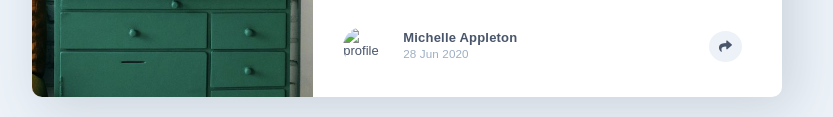
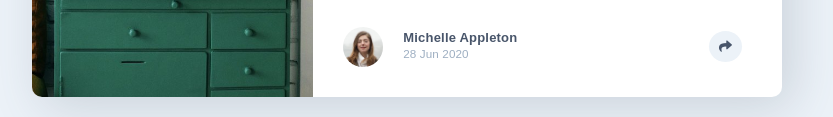
Before and after one commit to doyo91/article-preview-component, a plain HTML site: page index.html in a window 1280 px wide. Shown: the part 448-565 px from the top of the page, without its empty margins (233-1066 px from the left). Drawn offline with Linux system fonts and the light colour scheme; the site is published under a folder, as on GitHub Pages, so addresses that start at the root find nothing.

Commit message:
Update index.html

```diff
--- a/index.html
+++ b/index.html
@@ -38,7 +38,7 @@
         <div class="card__footer">
           <img
             class="card__footerAvatar"
-            src="/images/avatar-michelle.jpg"
+            src="images/avatar-michelle.jpg"
             alt="profile"
           />
           <div class="card__footerInfo">
```
